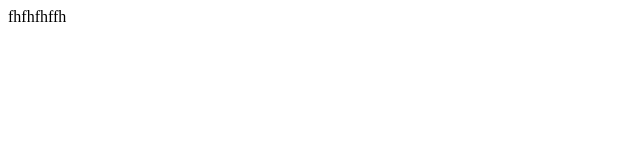
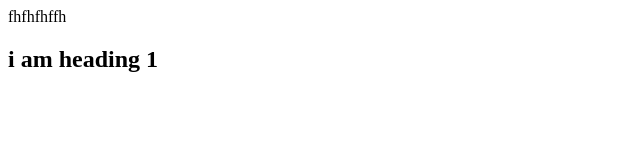
Before and after one commit to md-mainulislam/web-design, a plain HTML site: page index.html in a window 1280 px wide. Shown: the whole page, without its empty margins (0-640 px from the left). Drawn offline with Linux system fonts and the light colour scheme.

Commit message:
heading added

```diff
--- a/index.html
+++ b/index.html
@@ -7,5 +7,7 @@
 </head>
 <body>
     fhfhfhffh
+
+    <h2>i am heading 1</h2>
 </body>
 </html>
```
